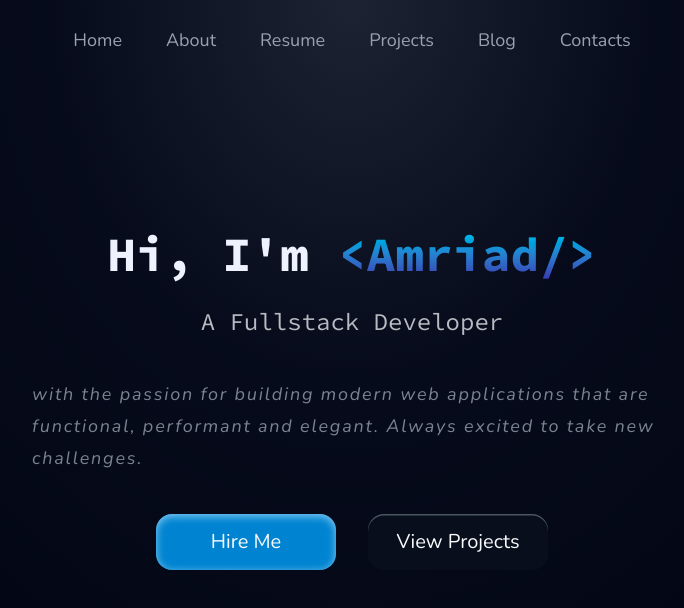
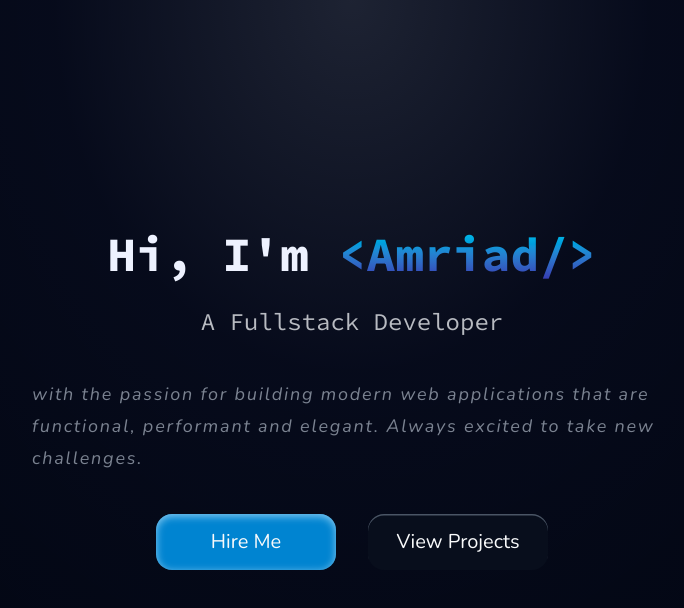
Before and after one commit to Amriad7/personal-portfolio, a React (Vite) app: page / in a window 1280 px wide. Shown: the top 608 px of the page, without its empty margins (288-972 px from the left). Built offline with nearby package versions, Linux system fonts and the light colour scheme.

Commit message:
removed react router

```diff
--- a/src/App.tsx
+++ b/src/App.tsx
@@ -1,12 +1,14 @@
 import Header from "./components/header";
 import { Outlet } from "react-router";
+import Home from "./pages/home";
 
 function App() {
   return (
     <div className="dark bg-background text-foreground font-nunito">
-      <Header />
+      {/* <Header /> */}
       <main className="min-h-screen">
-        <Outlet />
+        <Home />
+        {/* <Outlet /> */}
       </main>
     </div>
   );
--- a/src/main.tsx
+++ b/src/main.tsx
@@ -15,6 +15,7 @@ const router = createBrowserRouter([
 
 createRoot(document.getElementById("root")!).render(
   <StrictMode>
-    <RouterProvider router={router} />
+    <App/>
+    {/* <RouterProvider router={router} /> */}
   </StrictMode>
 );
```
